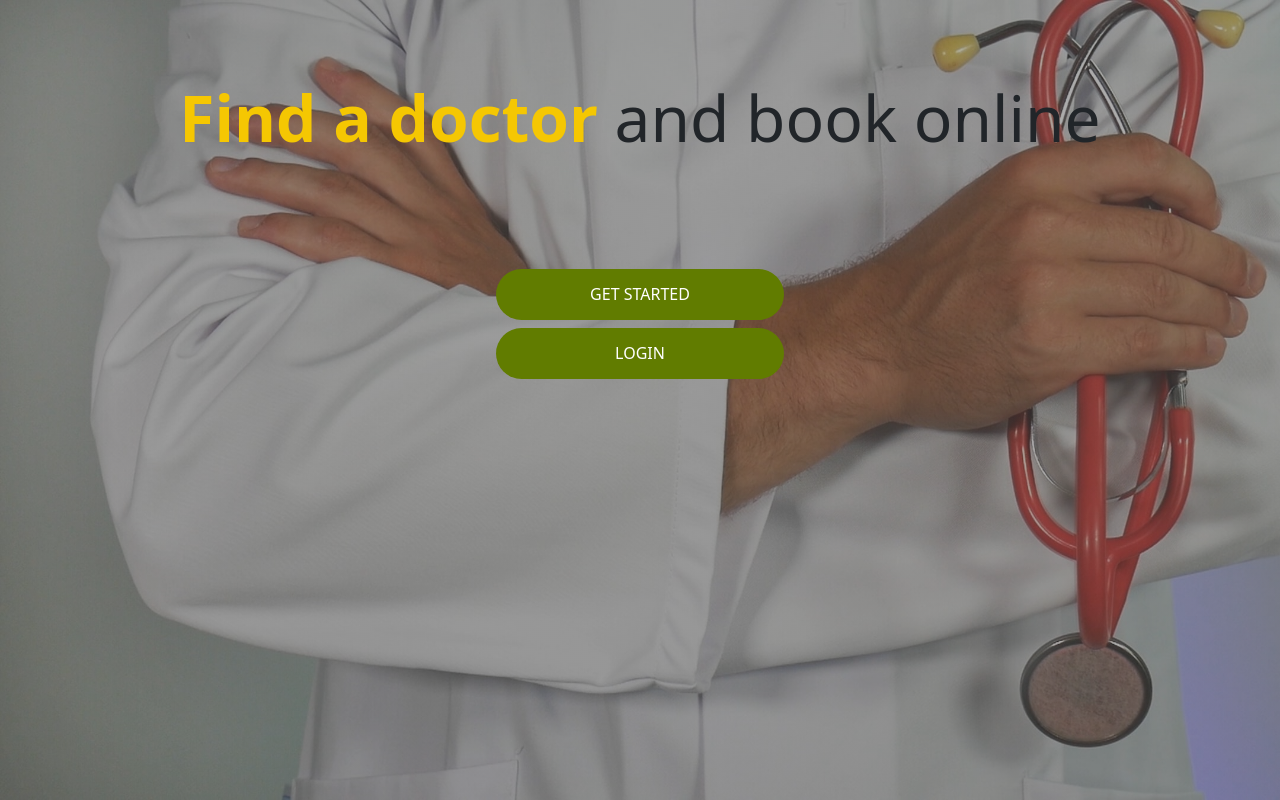
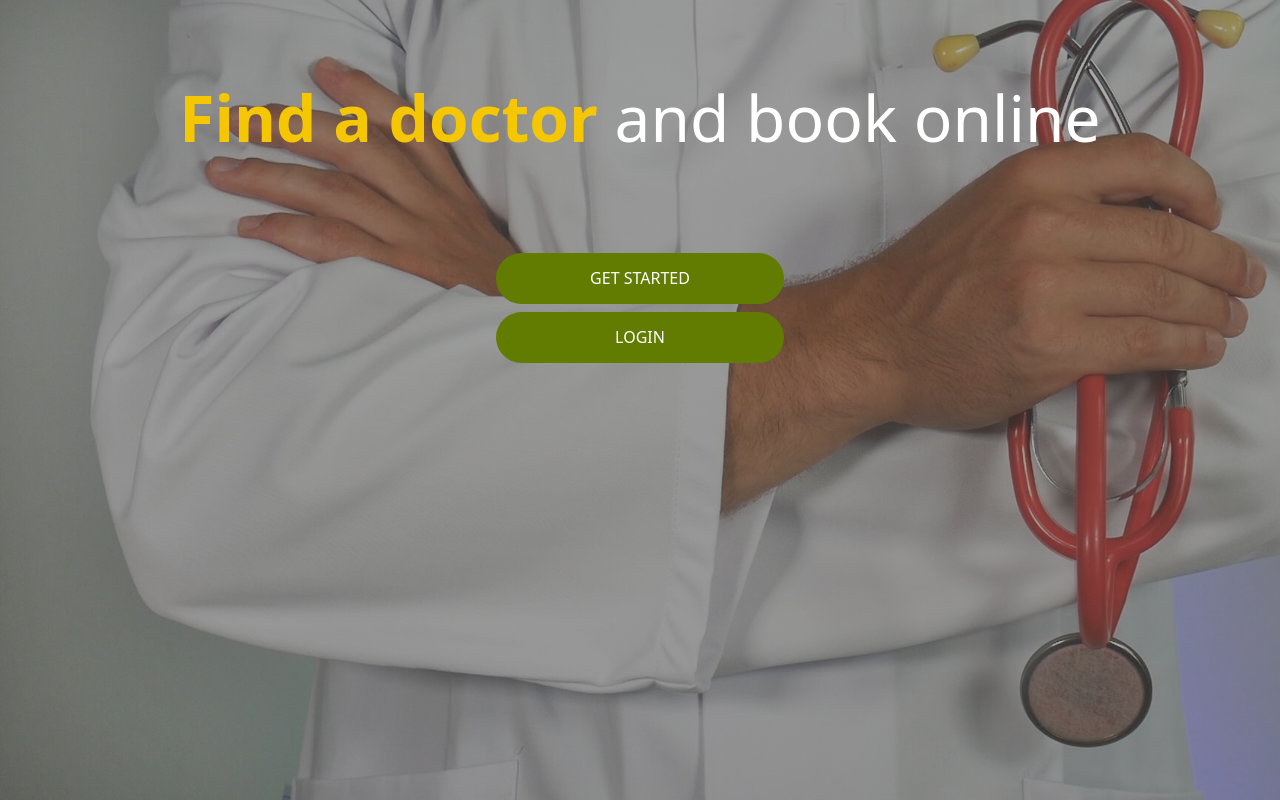
Before and after one commit to jmoseka/doctor_appointment_frontend, a React (Create React App) app: page / in a window 1280 px wide. Built offline with nearby package versions, Linux system fonts and the light colour scheme; a web font is replaced by a local one.

Commit message:
Add color to logo

```diff
--- a/src/components/auth/css/splashscreen.css
+++ b/src/components/auth/css/splashscreen.css
@@ -2,7 +2,7 @@
   min-width: 300px;
   width: 100%;
   height: 100vh;
-    background: rgb(245,199,2);
+  background: rgb(245, 199, 2);
   background-image: linear-gradient(0deg, #5858587e 56%, #5858587e 56%), url('./onlinedoc.jpg');
   background-repeat: no-repeat;
   background-size: cover;
@@ -17,13 +17,18 @@ a:hover {
   color: white;
 }
 
+p {
+  margin: 0;
+  padding: 0;
+  color: white;
+}
+
 .logo-text-style {
-    color: rgb(245,199,2);
+  color: rgb(245, 199, 2);
   font-weight: bold;
 }
 
-.btn-container
-{
+.btn-container {
   width: 90%;
 }
 
```
Lines whose indentation alone changed are shown as unchanged.
